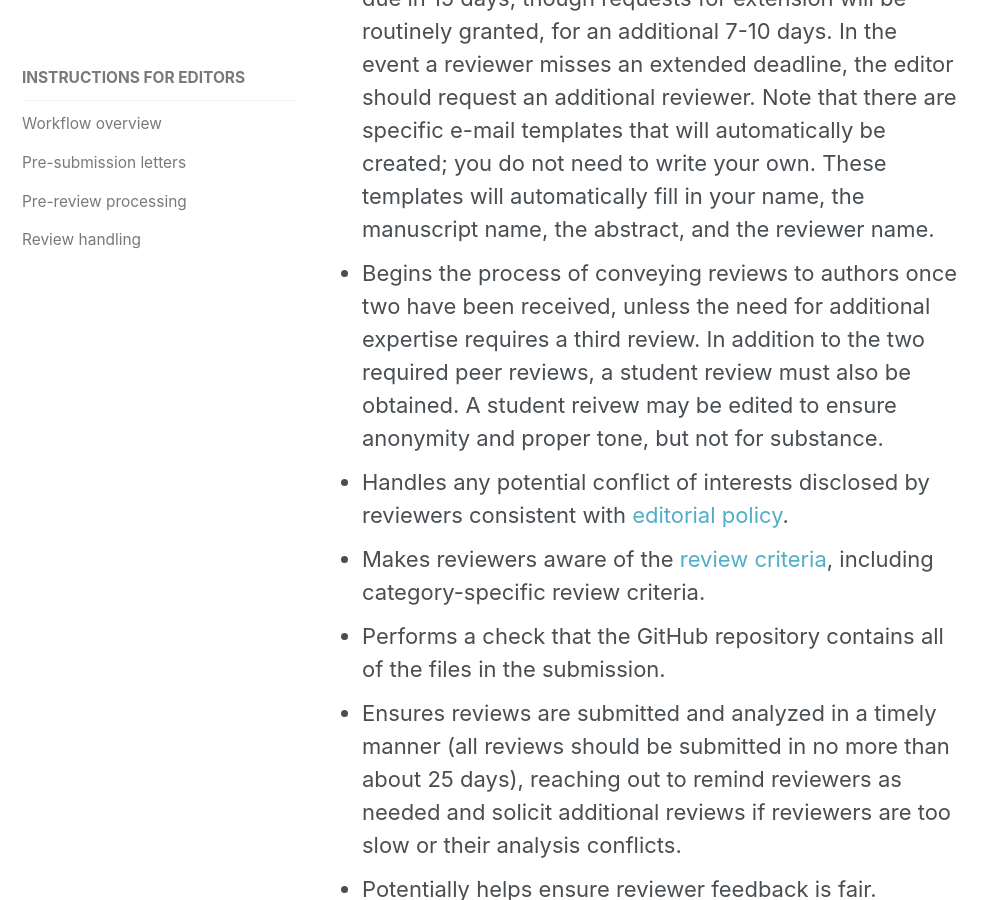
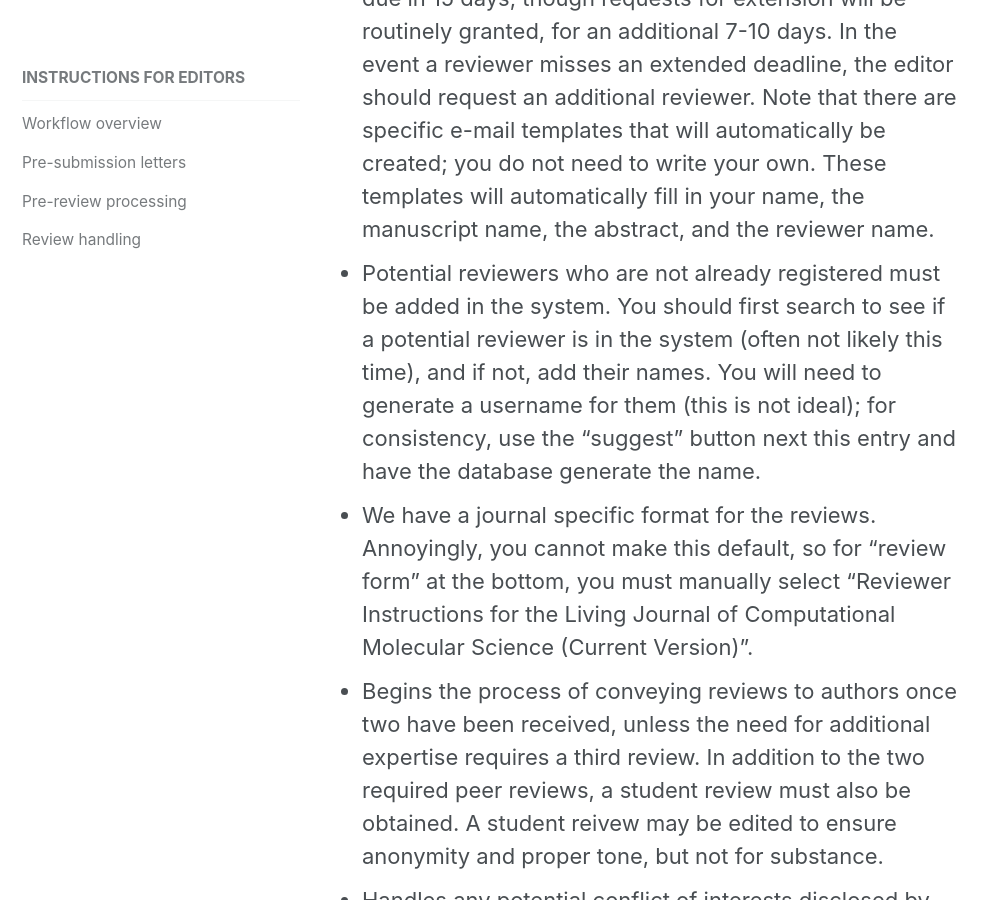
Before and after one commit to livecomsjournal/livecomsjournal.github.io, a Jekyll site: the page built from _editorial_policies/02_editor_instructions.md, in a window 1280 px wide and 900 px high, scrolled down 4093 px. Shown: the whole window, without its empty margins (0-997 px from the left). Built offline with Jekyll 4.4.1, drawn with Linux system fonts in a browser that asks for light colours.

Commit message:
Update 02_editor_instructions.md
Some more clarifications.

```diff
--- a/_editorial_policies/02_editor_instructions.md
+++ b/_editorial_policies/02_editor_instructions.md
@@ -45,6 +45,8 @@ Before assigning manuscripts for review, editors have several main tasks:
 Once an editor has handled the pre-review steps described above, the review process is largely similar to typical journals. The editor:
 
 - Contacts suitable reviewers to request reviews, including a student reviewer, noting our conflict of interest policy. Timing and policy details will be automatically provided to reviewers via the form-letter requests.  Reviews will be due in 15 days, though requests for extension will be routinely granted, for an additional 7-10 days.  In the event a reviewer misses an extended deadline, the editor should request an additional reviewer.  Note that there are specific e-mail templates that will automatically be created; you do not need to write your own. These templates will automatically fill in your name, the manuscript name, the abstract, and the reviewer name.
+- Potential reviewers who are not already registered must be added in the system.  You should first search to see if a potential reviewer is in the system (often not likely this time), and if not, add their names.  You will need to generate a username for them (this is not ideal); for consistency, use the “suggest” button next this entry and have the database generate the name.
+- We have a journal specific format for the reviews. Annoyingly, you cannot make this default, so for "review form" at the bottom, you must manually select “Reviewer Instructions for the Living Journal of Computational Molecular Science (Current Version)”.
 - Begins the process of conveying reviews to authors once two have been received, unless the need for additional expertise requires a third review. In addition to the two required peer reviews, a student review must also be obtained. A student reivew may be edited to ensure anonymity and proper tone, but not for substance.
 - Handles any potential conflict of interests disclosed by reviewers consistent with [editorial policy](https://livecomsjournal.github.io/policies/editorial_board/).
 - Makes reviewers aware of the [review criteria](https://livecomsjournal.github.io/policies/reviewer_information/), including category-specific review criteria.
```
